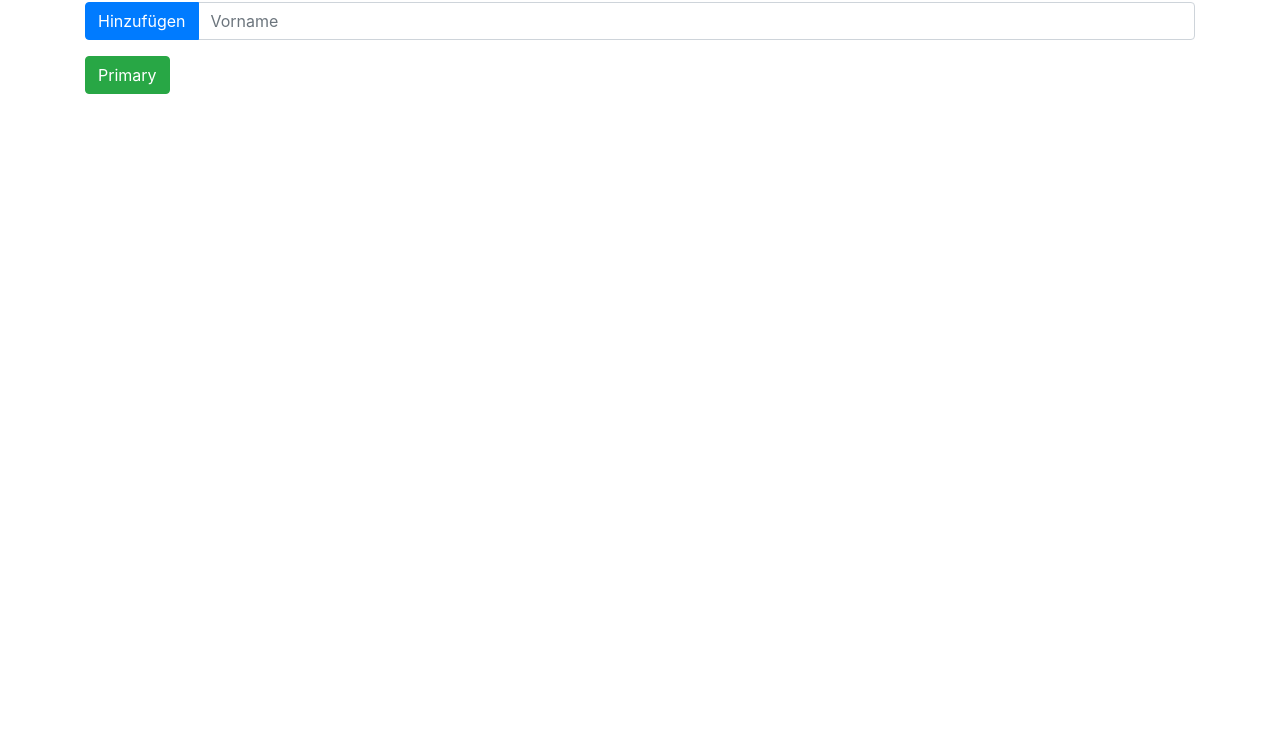
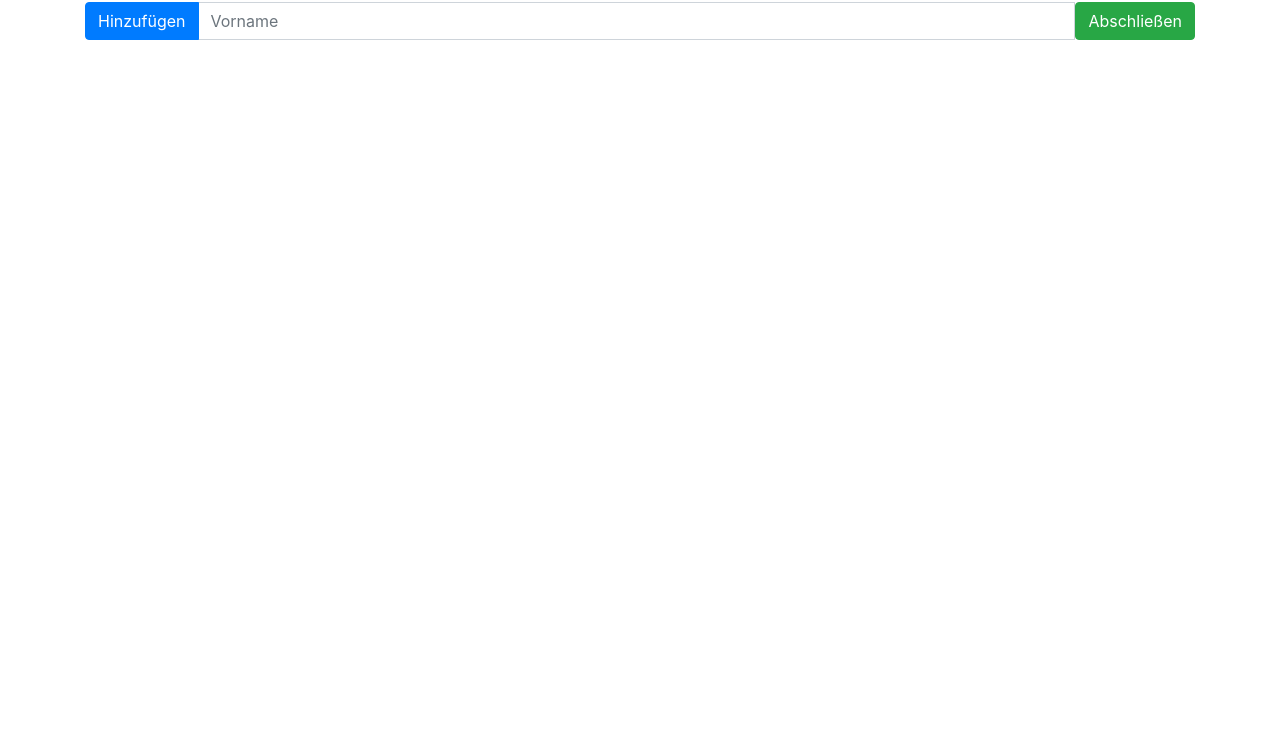
Before and after one commit to prefixlizard/babynames, a plain HTML site: page index.html in a window 1280 px wide. Shown: the part 54-800 px from the top of the page. Drawn offline with nearby package versions, Linux system fonts and the light colour scheme.

Commit message:
Update index.html

```diff
--- a/index.html
+++ b/index.html
@@ -28,8 +28,8 @@
                <button class="btn btn-primary" type="button" id="button-addon1">Hinzufügen</button>
             </div>
             <input type="text" class="form-control" placeholder="Vorname" aria-label="Username" aria-describedby="basic-addon1">
+            <button type="button" class="btn btn-success">Abschließen</button>
          </div>
-         <button type="button" class="btn btn-success">Primary</button>
       </div>
       </div>
    </body>
```
